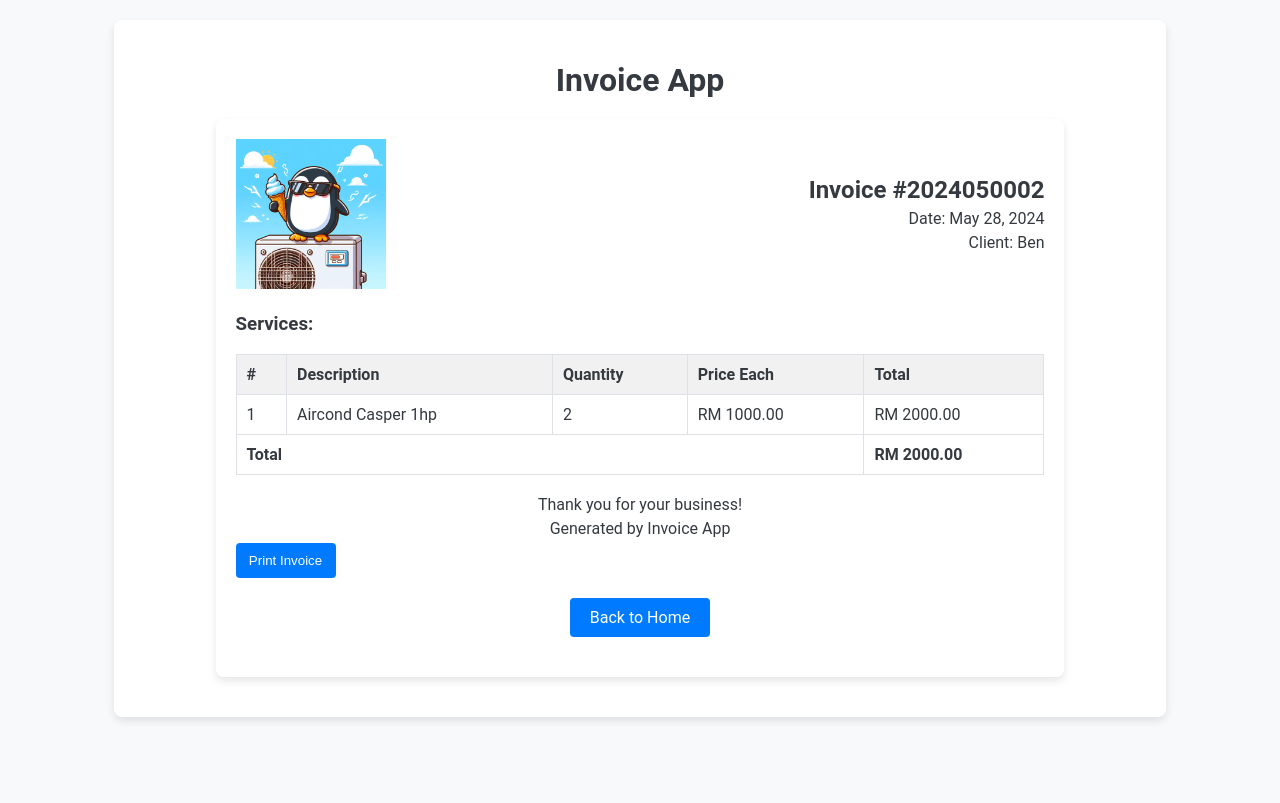
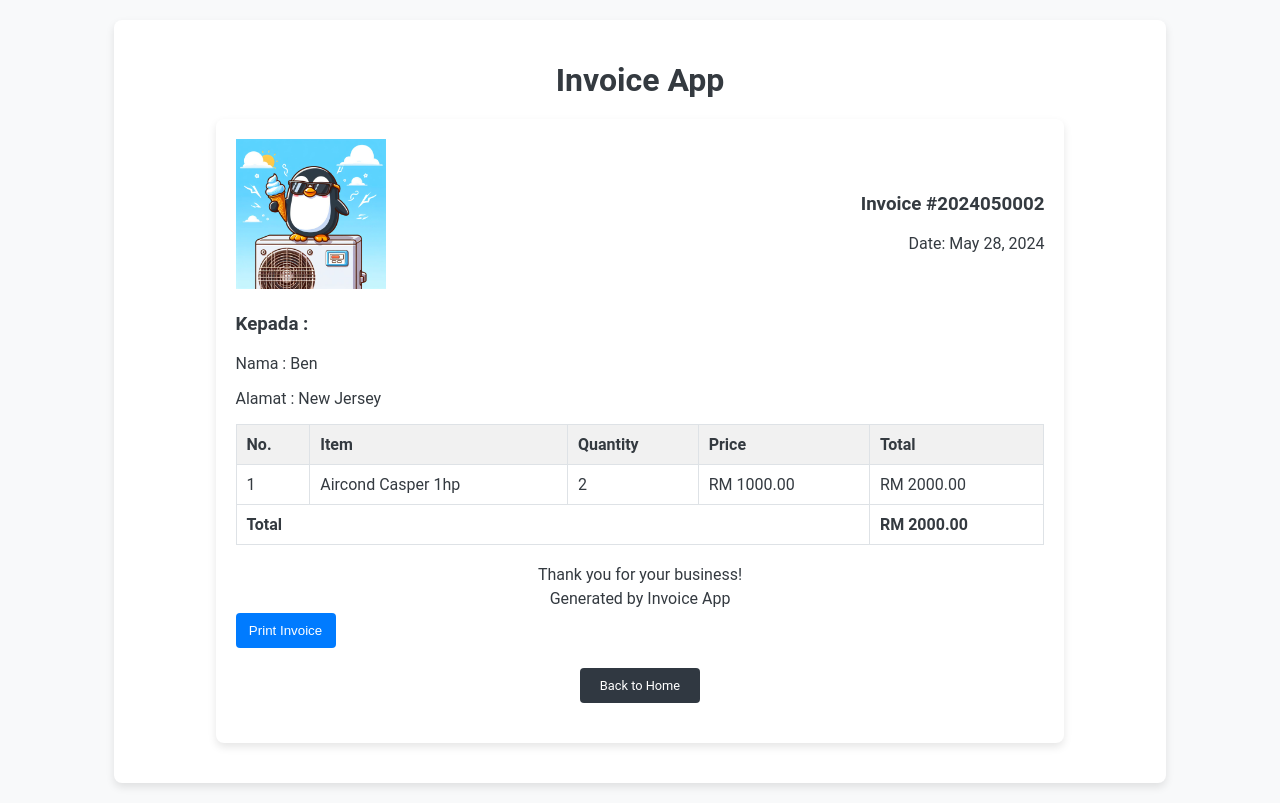
Before and after one commit to farahanasuhaimi/invoice_app, a Flask app: page /invoice/2 in a window 1280 px wide. Before the commit the page ends 721 px from the top, so only its background shows below. Run offline with Flask 3, Linux system fonts and the light colour scheme.

Commit message:
update with better pdf generated

```diff
--- a/static/styles.css
+++ b/static/styles.css
@@ -19,10 +19,28 @@ h1 {
     margin-bottom: 20px;
 }
 
+h2 {
+    font-size: 1.5em;
+    margin-bottom: 30px;
+}
+
 .navigation {
     display: flex;
+    flex-direction: column;
     justify-content: space-around;
     margin-bottom: 20px;
+}
+
+a.btn-invoice {
+    display: inline-block;
+    padding: 10px 20px;
+    background-color: #9ac7f7;
+    color: #131212;
+    text-decoration: none;
+    border-radius: 4px;
+    transition: background-color 0.3s;
+    text-align: center;
+    margin: 20px auto;
 }
 
 a.btn {
@@ -35,6 +53,8 @@ a.btn {
     border-radius: 4px;
     transition: background-color 0.3s;
 }
+
+
 
 a.btn:hover {
     background-color: #0056b3;
@@ -81,6 +101,12 @@ button:hover {
     border-radius: 4px;
 }
 
+.service-form select, option {
+    padding: 8px;
+    border: 1px solid #ced4da;
+    border-radius: 4px;
+}
+
 .service-form button {
     width: 150px;
     padding: 10px;
@@ -116,7 +142,9 @@ a.btn:hover {
 a.return-home {
     display: block;
     width: fit-content;
+    background-color: #303841;
     margin-top: 20px;
+    font-size: 0.8em;
 }
 
 .invoice-container {
--- a/templates/insert_client.html
+++ b/templates/insert_client.html
@@ -1,7 +1,7 @@
 {% extends "base.html" %} {% block title %}Create Client{% endblock %} {% block
 content %}
 <div class="container">
-  <h1>Create a New Client</h1>
+  <h2>Create a New Client</h2>
   <form method="POST" class="service-form">
     <label for="name">Name:</label>
     <input type="text" name="name" id="name" /><br />
--- a/templates/insert_service.html
+++ b/templates/insert_service.html
@@ -1,7 +1,7 @@
 {% extends "base.html" %} {% block title %}Create Service{% endblock %}{% block
 content %}
 <div class="container">
-  <h1>Create a New Service</h1>
+  <h2>Create a New Service</h2>
   <form method="POST" class="service-form">
     <label for="description">Description:</label>
     <input type="text" name="description" id="description" required />
--- a/templates/view_invoice.html
+++ b/templates/view_invoice.html
@@ -5,20 +5,23 @@
       <img src="images/logo1.jpg" alt="Company Logo" />
     </div>
     <div class="invoice-details">
-      <h1>Invoice #{{ invoice.invoice_number }}</h1>
+      <h3>Invoice #{{ invoice.invoice_number }}</h3>
       <p>Date: {{ invoice.date.strftime('%B %d, %Y') }}</p>
-      <p>Client: {{ invoice.client.name }}</p>
     </div>
   </div>
+  <div class="client-details">
+    <h3>Kepada :</h3>
+    <p>Nama : {{ invoice.client.name }}</p>
+    <p>Alamat : {{ invoice.client.address }}</p>
+  </div>
 
-  <h3>Services:</h3>
   <table class="invoice-table">
     <thead>
       <tr>
-        <th>#</th>
-        <th>Description</th>
+        <th>No.</th>
+        <th>Item</th>
         <th>Quantity</th>
-        <th>Price Each</th>
+        <th>Price</th>
         <th>Total</th>
       </tr>
     </thead>
```
Also changed, not shown: templates/index.html (+8 -3 lines), instance/invoice_app.db, 3 other files.
